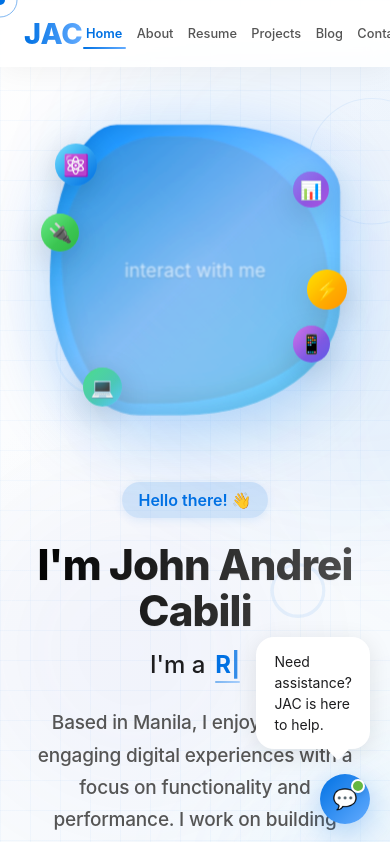
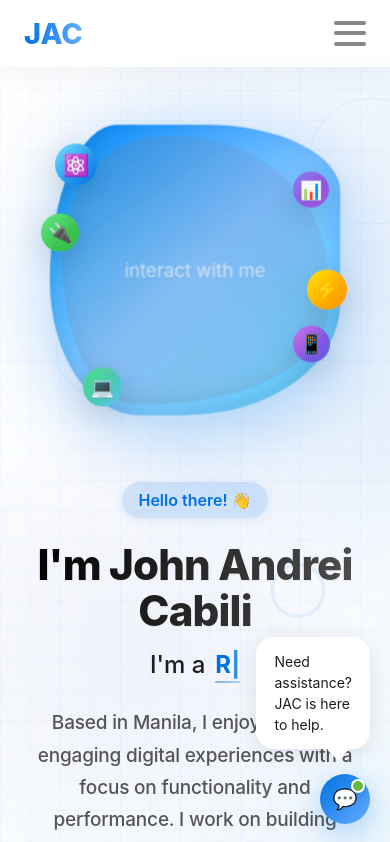
Before and after one commit to JohnAndreiCabili/john-cabili-portfolio, a React (Create React App) app: page / in a window 390 px wide. Shown: the top 842 px of the page. Built offline with nearby package versions, Linux system fonts and the light colour scheme.

Commit message:
Improve burger icon opacity for better visual consistency

```diff
--- a/src/components/CustomCursor.tsx
+++ b/src/components/CustomCursor.tsx
@@ -49,6 +49,7 @@ const CustomCursor: React.FC = () => {
   const [hidden, setHidden] = useState(false);
   const requestRef = useRef<number | undefined>(undefined);
   const previousTimeRef = useRef<number>(0);
+  const [isMobile, setIsMobile] = useState(false);
 
   // Mouse position
   const [mousePosition, setMousePosition] = useState({ x: 0, y: 0 });
@@ -59,6 +60,18 @@ const CustomCursor: React.FC = () => {
   // Lerp function for smooth movement
   const lerp = useCallback((start: number, end: number, amt: number) => {
     return (1 - amt) * start + amt * end;
+  }, []);
+
+  // Check if device is mobile
+  useEffect(() => {
+    const checkMobile = () => {
+      setIsMobile(window.innerWidth <= 768);
+    };
+
+    checkMobile();
+    window.addEventListener('resize', checkMobile);
+
+    return () => window.removeEventListener('resize', checkMobile);
   }, []);
 
   // Define animateCircle as a useCallback to use in useEffect deps
@@ -197,6 +210,11 @@ const CustomCursor: React.FC = () => {
     return "default";
   };
 
+  // Don't render custom cursor on mobile devices
+  if (isMobile) {
+    return null;
+  }
+
   return (
     <CursorWrapper>
       <CursorDot
--- a/src/components/Header.tsx
+++ b/src/components/Header.tsx
@@ -100,12 +100,113 @@ const NavItem = styled(Link)<{ active: boolean }>`
   }
 
   @media (max-width: 768px) {
-    font-size: 0.9rem;
-    padding: 0.5rem 0.2rem;
+    display: none; /* Hide on mobile, will show in burger menu */
+  }
+`;
+
+// Burger menu components
+const BurgerButton = styled.button`
+  display: none;
+  flex-direction: column;
+  justify-content: space-around;
+  width: 2rem;
+  height: 2rem;
+  background: transparent;
+  border: none;
+  cursor: pointer;
+  padding: 0;
+  z-index: 1002;
+
+  @media (max-width: 768px) {
+    display: flex;
   }
 
-  @media (max-width: 480px) {
-    font-size: 0.8rem;
+  &:focus {
+    outline: none;
+  }
+`;
+
+const BurgerLine = styled.span<{ isOpen: boolean }>`
+  width: 2rem;
+  height: 0.25rem;
+  background: ${props => props.isOpen ? '#0071e3' : '#555'};
+  opacity: 0.7;
+  border-radius: 10px;
+  transition: all 0.3s linear;
+  position: relative;
+  transform-origin: 1px;
+
+  &:first-child {
+    transform: ${props => props.isOpen ? 'rotate(45deg)' : 'rotate(0)'};
+  }
+
+  &:nth-child(2) {
+    opacity: ${props => props.isOpen ? '0' : '0.7'};
+    transform: ${props => props.isOpen ? 'translateX(20px)' : 'translateX(0)'};
+  }
+
+  &:nth-child(3) {
+    transform: ${props => props.isOpen ? 'rotate(-45deg)' : 'rotate(0)'};
+  }
+`;
+
+const MobileMenu = styled(motion.div)`
+  position: fixed;
+  top: 0;
+  right: 0;
+  width: 100%;
+  height: 100vh;
+  background: rgba(255, 255, 255, 0.95);
+  backdrop-filter: blur(10px);
+  z-index: 1001;
+  display: flex;
+  flex-direction: column;
+  justify-content: center;
+  align-items: center;
+
+  @media (min-width: 769px) {
+    display: none;
+  }
+`;
+
+const MobileNavLinks = styled.ul`
+  display: flex;
+  flex-direction: column;
+  list-style: none;
+  gap: 2rem;
+  align-items: center;
+  margin: 0;
+  padding: 0;
+`;
+
+const MobileNavItem = styled(Link)<{ active: boolean }>`
+  position: relative;
+  text-decoration: none;
+  font-size: 1.5rem;
+  font-weight: ${props => (props.active ? '600' : '500')};
+  color: ${props => (props.active ? '#0071e3' : '#555')};
+  padding: 1rem 0;
+  transition: all 0.3s ease;
+
+  &::after {
+    content: '';
+    position: absolute;
+    width: ${props => (props.active ? '100%' : '0%')};
+    height: 2px;
+    bottom: 0;
+    left: 0;
+    background: linear-gradient(to right, #0071e3, #64acff);
+    transition: width 0.3s ease;
+    border-radius: 2px;
+  }
+
+  &:hover {
+    color: #0071e3;
+    transform: scale(1.05);
+
+    &::after {
+      width: 100%;
+    }
   }
 `;
 
@@ -114,6 +215,7 @@ const Header = () => {
   const [scrollProgress, setScrollProgress] = useState(0);
   const [activeSection, setActiveSection] = useState('home');
   const [isProjectDetailOpen, setIsProjectDetailOpen] = useState(false);
+  const [isMobileMenuOpen, setIsMobileMenuOpen] = useState(false);
   const location = useLocation();
 
   // Monitor body for detail-panel-open class
@@ -198,6 +300,17 @@ const Header = () => {
     }
   };
 
+  // Toggle mobile menu
+  const toggleMobileMenu = () => {
+    setIsMobileMenuOpen(!isMobileMenuOpen);
+  };
+
+  // Close mobile menu when clicking on a link
+  const handleMobileNavClick = (section: string) => {
+    setIsMobileMenuOpen(false);
+    scrollToSection(section);
+  };
+
   return (
     <>
       <ProgressIndicator
@@ -257,7 +370,73 @@ const Header = () => {
               Contact
             </NavItem>
           </NavLinks>
+
+          <BurgerButton onClick={toggleMobileMenu}>
+            <BurgerLine isOpen={isMobileMenuOpen} />
+            <BurgerLine isOpen={isMobileMenuOpen} />
+            <BurgerLine isOpen={isMobileMenuOpen} />
+          </BurgerButton>
         </Nav>
+
+        {/* Mobile Menu */}
+        <AnimatePresence>
+          {isMobileMenuOpen && (
+            <MobileMenu
+              initial={{ opacity: 0, x: '100%' }}
+              animate={{ opacity: 1, x: 0 }}
+              exit={{ opacity: 0, x: '100%' }}
+              transition={{ type: 'spring', damping: 25, stiffness: 200 }}
+            >
+              <MobileNavLinks>
+                <MobileNavItem
+                  to="/"
+                  active={activeSection === 'home'}
+                  onClick={() => handleMobileNavClick('home')}
+                >
+                  Home
+                </MobileNavItem>
+                <MobileNavItem
+                  to="/about"
+                  active={activeSection === 'about'}
+                  onClick={() => handleMobileNavClick('about')}
+                >
+                  About
+                </MobileNavItem>
+                <MobileNavItem
+                  to="/resume"
+                  active={activeSection === 'resume'}
+                  onClick={() => handleMobileNavClick('resume')}
+                >
+                  Resume
+                </MobileNavItem>
+                <MobileNavItem
+                  to="/projects"
+                  active={activeSection === 'projects'}
+                  onClick={() => handleMobileNavClick('projects')}
+                >
+                  Projects
+                </MobileNavItem>
+                <MobileNavItem
+                  to="/blog"
+                  active={activeSection === 'blog'}
+                  onClick={() => handleMobileNavClick('blog')}
+                >
+                  Blog
+                </MobileNavItem>
+                <MobileNavItem
+                  to="#"
+                  active={activeSection === 'contact'}
+                  onClick={(e) => {
+                    e.preventDefault();
+                    handleMobileNavClick('contact');
+                  }}
+                >
+                  Contact
+                </MobileNavItem>
+              </MobileNavLinks>
+            </MobileMenu>
+          )}
+        </AnimatePresence>
       </HeaderContainer>
     </>
   );
```
